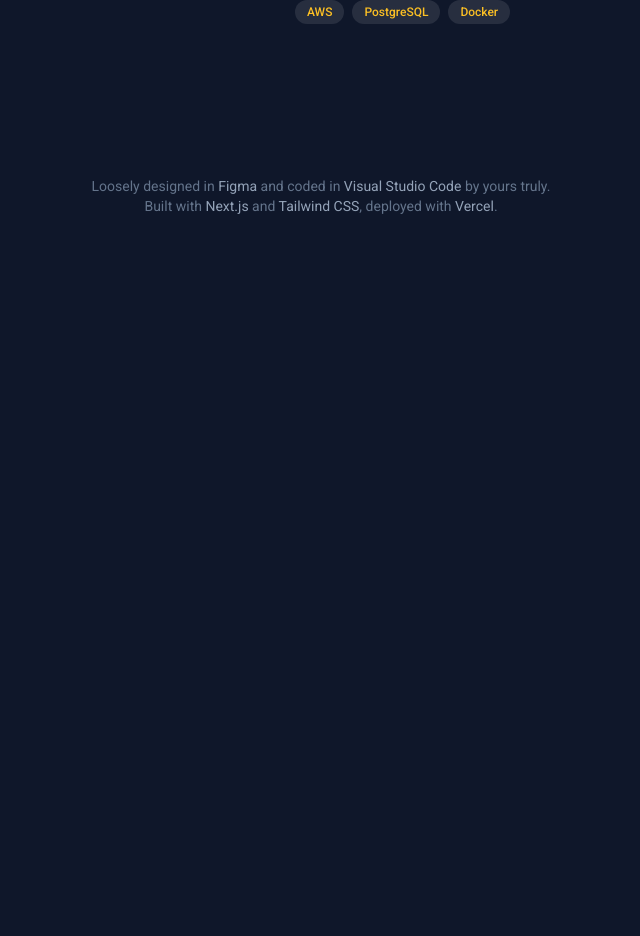
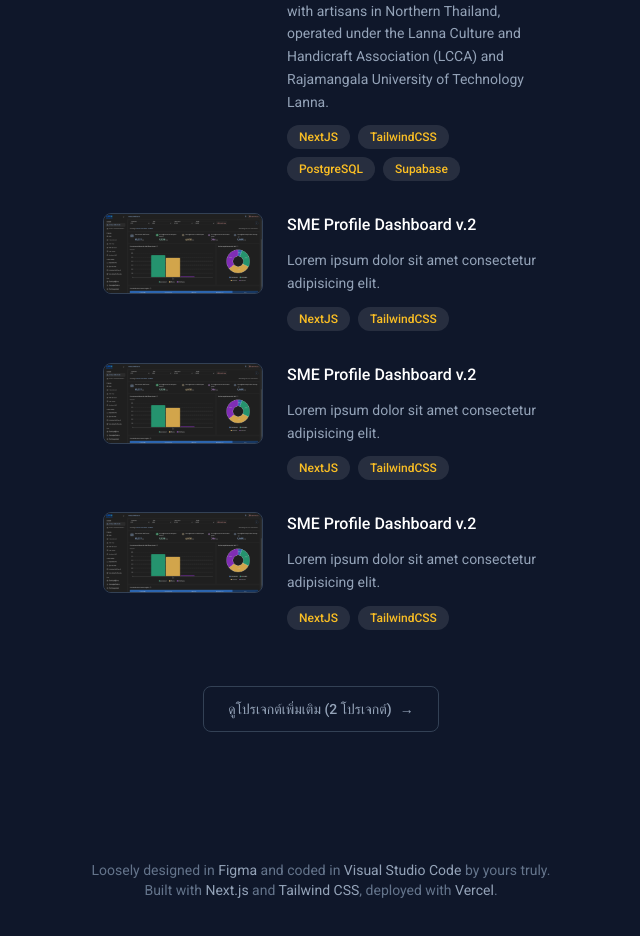
Before and after one commit to iSusBxnk/Portfolio, a Next.js app: page / in a window 1280 px wide. Shown: the part 1098-2034 px from the top of the page, without its empty margins (565-1205 px from the left). Before the commit the page ends 1426 px from the top, so only its background shows below. Built offline with nearby package versions, Linux system fonts and the light colour scheme.

Commit message:
add project data

```diff
--- a/src/app/_partial/ProjectCard.tsx
+++ b/src/app/_partial/ProjectCard.tsx
@@ -1,7 +1,6 @@
-// ProjectCard.tsx
 import { ArrowUpRight } from "lucide-react"
 import Image from "next/image"
-
+import Link from "next/link"
 export interface Project {
     id: string
     title: string
@@ -19,19 +18,25 @@ interface ProjectCardProps {
     isDimmed: boolean
 }
 
-export function ProjectCard({ project, isHovered, onHover, onLeave, isDimmed }: ProjectCardProps) {
+export function ProjectCard({ project, onHover, onLeave, isDimmed }: ProjectCardProps) {
     return (
+        <Link href={project.link || "#"} target="_blank">
             <div
-            className={`group rounded-lg hover:bg-white/5 transition-all duration-500 ease-in-out hover:shadow-md hover:backdrop-blur-md cursor-pointer ${
-                isDimmed ? 'opacity-20 blur-sm scale-100' : 'opacity-100 blur-none scale-100'
-            }`}
+                className={`
+                    group rounded-lg transition-all duration-500 ease-in-out
+                    hover:bg-white/5 hover:shadow-md hover:backdrop-blur-md
+                    cursor-pointer
+                    ${isDimmed ? 'opacity-10 scale-100' : 'opacity-100 blur-none scale-100'}
+                    ${!isDimmed ? 'sm:hover:-translate-x-4' : ''}
+                    sm:block
+                `}
                 onMouseEnter={onHover}
                 onMouseLeave={onLeave}
             >
-            <div className="p-6">
+                <div className="p-4">
                     <div className="flex flex-col lg:flex-row lg:items-start space-y-4 lg:space-y-0 lg:space-x-6">
-                    <div className="w-50 h-40 flex items-start justify-start">
-                        <img
+                        <div className="w-50 flex items-start justify-start">
+                            <Image
                                 src={project.image || "https://placehold.co/600x400"}
                                 alt="Project Image"
                                 width={600}
@@ -56,5 +61,6 @@ export function ProjectCard({ project, isHovered, onHover, onLeave, isDimmed }:
                     </div>
                 </div>
             </div>
+        </Link>
     )
 }
--- a/src/app/content/about/page.tsx
+++ b/src/app/content/about/page.tsx
@@ -3,7 +3,10 @@ import React from 'react'
 
 function page() {
     return (
-        <section id="about" className="space-y-6">
+        <section id="about" className="space-y-2">
+        <div className="">
+            <p className="text-xl text-white font-bold">About me</p>
+        </div>
             <div className="space-y-4 text-slate-400 leading-relaxed">
                 <p>
                     I am a <span className='text-amber-400 '>Frontend Web Developer</span> who is passionate about creating great experiences that are well-balanced and appropriately designed in every dimension,
--- a/src/app/content/project/page.tsx
+++ b/src/app/content/project/page.tsx
@@ -8,6 +8,11 @@ import projectsData from "@/app/data/project.json" // data
 function ProjectsPage() {
   const projects: Project[] = projectsData
   const [hoveredProjectId, setHoveredProjectId] = useState<string | null>(null)
+  const [showAll, setShowAll] = useState<boolean>(false)
+
+  const PROJECT_LIMIT = 5
+  const displayedProjects = showAll ? projects : projects.slice(0, PROJECT_LIMIT)
+  const hasMoreProjects = projects.length > PROJECT_LIMIT
 
   const handleProjectHover = (projectId: string) => {
     setHoveredProjectId(projectId)
@@ -17,9 +22,20 @@ function ProjectsPage() {
     setHoveredProjectId(null)
   }
 
+  const handleShowMore = () => {
+    setShowAll(true)
+  }
+
+  const handleShowLess = () => {
+    setShowAll(false)
+  }
+
   return (
-    <section id="projects" className="space-y-8">
-      {projects.map((project) => (
+    <section id="projects" className="space-y-2">
+        <div className="py-4">
+            <p className="text-2xl text-white font-bold">Project</p>
+        </div>
+      {displayedProjects.map((project) => (
         <ProjectCard
           key={project.id}
           project={project}
@@ -29,6 +45,28 @@ function ProjectsPage() {
           isDimmed={hoveredProjectId !== null && hoveredProjectId !== project.id}
         />
       ))}
+
+      {hasMoreProjects && (
+        <div className="flex justify-center pt-8">
+          {!showAll ? (
+            <button
+              onClick={handleShowMore}
+              className="group px-6 py-3 text-sm font-medium text-slate-400 hover:text-amber-400 border border-slate-700 hover:border-amber-400/50 rounded-lg transition-all duration-300 hover:bg-white/5"
+            >
+              ดูโปรเจกต์เพิ่มเติม ({projects.length - PROJECT_LIMIT} โปรเจกต์)
+              <span className="ml-2 inline-block group-hover:translate-x-1 transition-transform duration-300">→</span>
+            </button>
+          ) : (
+            <button
+              onClick={handleShowLess}
+              className="group px-6 py-3 text-sm font-medium text-slate-400 hover:text-amber-400 border border-slate-700 hover:border-amber-400/50 rounded-lg transition-all duration-300 hover:bg-white/5"
+            >
+              แสดงน้อยลง
+              <span className="ml-2 inline-block group-hover:-translate-y-1 transition-transform duration-300">↑</span>
+            </button>
+          )}
+        </div>
+      )}
     </section>
   )
 }
--- a/src/app/data/project.json
+++ b/src/app/data/project.json
@@ -1,18 +1,58 @@
 [
   {
-    "id": "smeprofile dashboard v.2",
+    "id": "SME Profile Dashboard v.2",
     "title": "SME Profile Dashboard v.2",
-    "description": "Lorem ipsum dolor sit amet consectetur adipisicing elit. Corporis nostrum ullam voluptas optio sit omnis doloremque odio corrupti minima, doloribus,",
+    "description": "A centralized database website that consolidates data from SMEs (Small and Medium Enterprises) and government agencies to enable data integration and utilization for analyzing entrepreneurial demand trends and efficiently presenting government services and support.",
     "image": "/smeprofile.png",
     "technologies": ["NextJS", "TailwindCSS", "Golang", "AWS","PostgreSQL","Docker"],
+    "link": "https://smeprofile.org/login"
+  },
+  {
+    "id": "Lanna-Koyori Project",
+    "title": "Lanna-Koyori Project",
+    "description": "Koyori project website, a collaboration between Thai and Japanese designers with artisans in Northern Thailand, operated under the Lanna Culture and Handicraft Association (LCCA) and Rajamangala University of Technology Lanna.",
+    "image": "/koyori.png",
+    "technologies": ["NextJS", "TailwindCSS", "PostgreSQL","Supabase"],
+    "link": "https://www.lannakoyori.org/"
+  },
+  {
+    "id": "3",
+    "title": "SME Profile Dashboard v.2",
+    "description": "Lorem ipsum dolor sit amet consectetur adipisicing elit.",
+    "image": "/smeprofile.png",
+    "technologies": ["NextJS", "TailwindCSS"],
     "link": "#"
   },
   {
-    "id": "smeprofile dashboard v.1",
+    "id": "4",
     "title": "SME Profile Dashboard v.2",
-    "description": "Lorem ipsum dolor sit amet consectetur adipisicing elit. Corporis nostrum ullam voluptas optio sit omnis doloremque odio corrupti minima, doloribus,",
+    "description": "Lorem ipsum dolor sit amet consectetur adipisicing elit.",
     "image": "/smeprofile.png",
-    "technologies": ["NextJS", "TailwindCSS", "Golang", "AWS","PostgreSQL","Docker"],
+    "technologies": ["NextJS", "TailwindCSS"],
+    "link": "#"
+  },
+  {
+    "id": "5",
+    "title": "SME Profile Dashboard v.2",
+    "description": "Lorem ipsum dolor sit amet consectetur adipisicing elit.",
+    "image": "/smeprofile.png",
+    "technologies": ["NextJS", "TailwindCSS"],
+    "link": "#"
+  },
+  {
+    "id": "6",
+    "title": "SME Profile Dashboard v.2",
+    "description": "Lorem ipsum dolor sit amet consectetur adipisicing elit.",
+    "image": "/smeprofile.png",
+    "technologies": ["NextJS", "TailwindCSS"],
+    "link": "#"
+  },
+  {
+    "id": "8",
+    "title": "SME Profile Dashboard v.2",
+    "description": "Lorem ipsum dolor sit amet consectetur adipisicing elit.",
+    "image": "/smeprofile.png",
+    "technologies": ["NextJS", "TailwindCSS"],
     "link": "#"
   }
 ]
--- a/src/app/page.tsx
+++ b/src/app/page.tsx
@@ -6,7 +6,7 @@ import Toggle from "./components/theme-toggle"
 export default function Home() {
   return (
     <AnimatedBackground>
-      <div className="container mx-auto px-20 min-h-screen flex gap-6 py-8 md:py-20">
+      <div className="container mx-auto px-20 min-h-screen flex flex-col md:flex-row gap-6 py-8 md:py-20">
         <div className="sticky top-20 w-1/2 lg:w-full h-full pl-20">
           <ProfileSidebar />
           {/* <Toggle />  */}
```
Also changed, not shown: public/koyori.png (added). Lines whose indentation alone changed are shown as unchanged.
